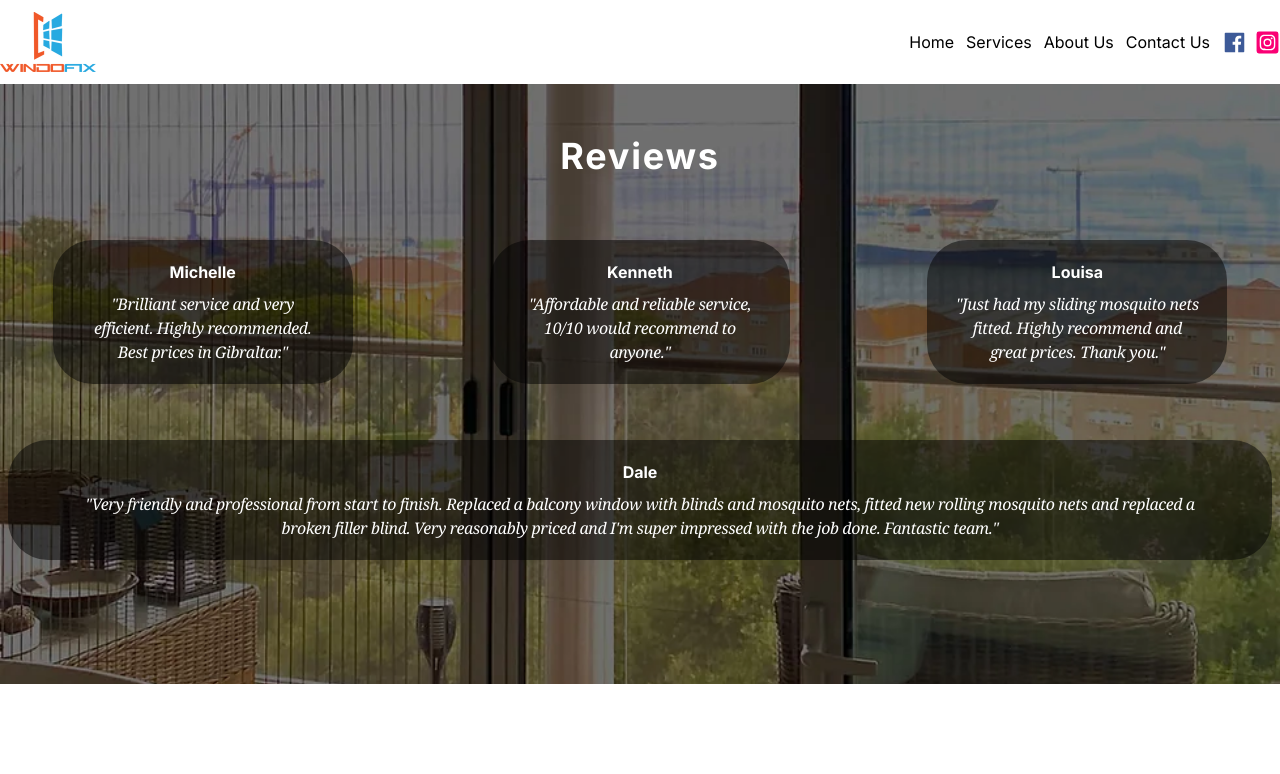
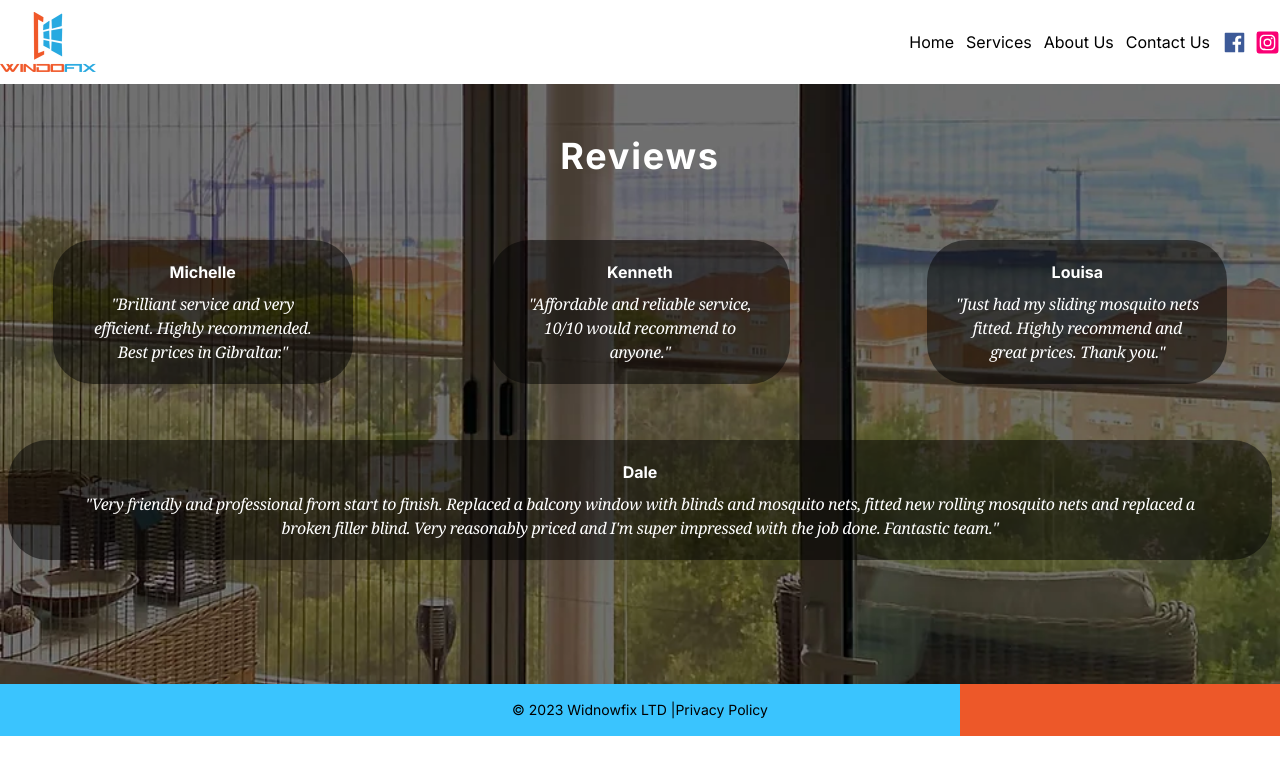
Before and after one commit to ElAndy94/windowfix, a Next.js app: page /components/reviews in a window 1280 px wide. Shown: the top 774 px of the page. Built offline with nearby package versions, Linux system fonts and the light colour scheme.

Commit message:
added the footer to all the pages

```diff
--- a/app/layout.tsx
+++ b/app/layout.tsx
@@ -2,6 +2,7 @@ import "./globals.css";
 import type { Metadata } from "next";
 import { Inter } from "next/font/google";
 import NavBar from "./components/navBar/page";
+import FooterPage from "./components/footer/page";
 
 const inter = Inter({ subsets: ["latin"] });
 
@@ -20,6 +21,7 @@ export default function RootLayout({
       <body className={inter.className} suppressHydrationWarning={true}>
         <NavBar />
         {children}
+        <FooterPage />
       </body>
     </html>
   );
```
